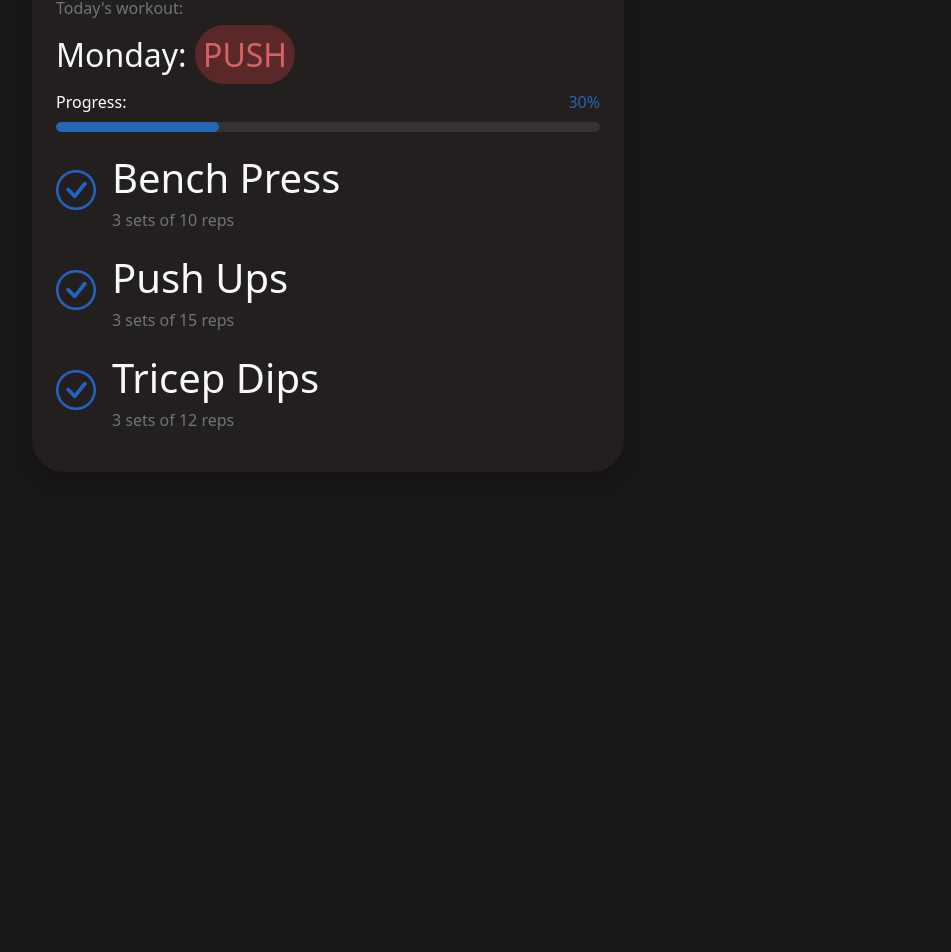
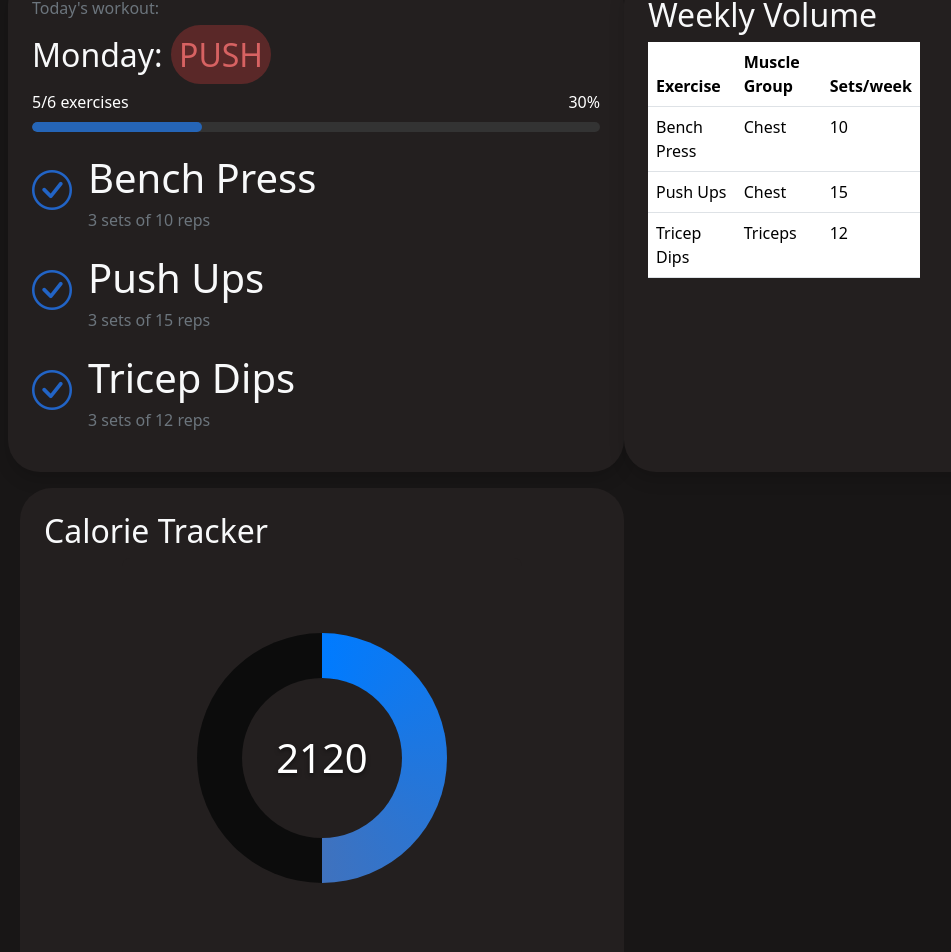
Before and after one commit to nightbomd/WTA, a React (Vite) app in the folder my-app/: page / in a window 1280 px wide. Shown: the part 278-1230 px from the top of the page, without its empty margins (16-967 px from the left). Before the commit the page ends 800 px from the top, so only its background shows below. Built offline with nearby package versions, Linux system fonts and the light colour scheme.

Commit message:
added calorie part

```diff
--- a/my-app/src/App.css
+++ b/my-app/src/App.css
@@ -5,6 +5,8 @@
   --card-bg: #231F1F;
   --span-red: #7a2e2ea2;
   --color-red: #D76262;
+  --color-yellow: #D7B762;
+  --color-green: #62D76A;
 }
 .progress-header {
   display: flex;
--- a/my-app/src/App.jsx
+++ b/my-app/src/App.jsx
@@ -4,6 +4,7 @@ import viteLogo from './assets/vite.svg'
 import heroImg from './assets/hero.png'
 import ProgressBar from './Components/progressBar'
 import './App.css'
+import DonutComponent from './Components/donut'
 
 function App() {
 
@@ -14,11 +15,11 @@ function App() {
           <h1 className="mb-5" style={{ fontSize: 'var(--font-size-header)' }}><span className="text-light mb-4">Welcome,</span> <br /><span style={{ color: 'var(--color-blue)' }}>Marcus!</span></h1>
         </header>
         <main>
-
-          <div style={{ background: 'var(--card-bg)' }} className="card-workout col-sm-12 col-md-6 col-lg-6 rounded-5 shadow p-4">
+          <div className="row g-5">
+            <div style={{ background: 'var(--card-bg)' }} className=" card-workout col-sm-12 col-md-6 col-lg-6 rounded-5 shadow p-4">
               <p className="text-secondary">Today's workout:</p>
               <h2 className="text-light">Monday: <span className="p-2 rounded-5" style={{ background: "var(--span-red)", color: "var(--color-red)" }}>PUSH</span></h2>
-            <ProgressBar value={30} />
+              <ProgressBar text="5/6 exercises" value={30} bg="var(--color-blue)" />
               <div className="exercise-list text-light">
                 <ul className="list-unstyled"> {/* list-unstyled removes default bullet points */}
 
@@ -48,6 +49,61 @@ function App() {
                 </ul>
               </div>
             </div>
+            <div style={{ background: 'var(--card-bg)' }} className="card-workout col-sm-12 col-md-6 col-lg-6 rounded-5 shadow p-4">
+              <h2 className="text-light">Weekly Volume</h2>
+              <div className='row'>
+                <div className="exercise-table col-sm-12 col-md-6 col-lg-6">
+                  <table className="table">
+                    <thead>
+                      <tr>
+                        <th>Exercise</th>
+                        <th>Muscle Group</th>
+                        <th>Sets/week</th>
+                      </tr>
+                    </thead>
+                    <tbody>
+                      <tr>
+                        <td>Bench Press</td>
+                        <td>Chest</td>
+                        <td>10</td>
+                      </tr>
+                      <tr>
+                        <td>Push Ups</td>
+                        <td>Chest</td>
+                        <td>15</td>
+                      </tr>
+                      <tr>
+                        <td>Tricep Dips</td>
+                        <td>Triceps</td>
+                        <td>12</td>
+                      </tr>
+                    </tbody>
+                  </table>
+                </div>
+                <div className="weekly-graph col-sm-12 col-md-6 col-lg-6">
+                  {/* Placeholder for the weekly graph */}
+                </div>
+              </div>
+            </div>
+          </div>
+          <div className="row">
+            <div style={{ background: 'var(--card-bg)' }} className="col-sm-12 col-md-6 col-lg-6 calorie-tracker rounded-5 p-4 mt-3">
+              <h2 className="text-light">Calorie Tracker</h2>
+              <DonutComponent value={2120} bg="var(--color-blue)" />
+              <div className="protein">
+                <h3 className="text-light">Protein: 150g</h3>
+                <ProgressBar text="72/150g" value={75} bg="var(--color-red)" />
+              </div>
+              <div className="carbs">
+                <h3 className="text-light">Carbs: 200g</h3>
+                <ProgressBar text="150/200g" value={65} bg="var(--color-yellow)" />
+              </div>
+               <div className="carbs">
+                <h3 className="text-light">Fats: 48g</h3>
+                <ProgressBar text="16/48g" value={32} bg="var(--color-green)" />
+              </div>
+            </div>
+          </div>
         </main>
       </body>
     </>
--- /dev/null
+++ b/my-app/src/Components/donut.jsx
@@ -0,0 +1,65 @@
+import React from 'react';
+
+export default function DonutComponent({ value }) {
+  // Ensure the value stays between 0 and 100
+  const percentage = Math.min(Math.max(value, 0), 50);
+
+  // Calculate the degree equivalent of the percentage (360 degrees * percentage / 100)
+  const fillDegrees = (percentage / 100) * 360;
+
+  const styles = {
+    outerContainer: {
+      backgroundColor: '#231F1F',
+      width: '400px',
+      height: '400px',
+    },
+    outerCircle: {
+      /* Using conic-gradient to create the fill effect.
+        - The blue fill runs from 0deg up to fillDegrees.
+        - The remaining track becomes the dark background (#0c0c0c) from fillDegrees to 360deg.
+      */
+      background: `conic-gradient(
+        #007bff 0deg,
+        #3f72be 50%,
+        #2c6cc5 ${fillDegrees}deg,
+        #0c0c0c ${fillDegrees}deg 360deg
+      )`,
+      width: '250px',
+      height: '250px',
+      transition: 'background 0.3s ease', // Smooth transition if the value changes dynamically
+    },
+    innerCircle: {
+      backgroundColor: '#231F1F', // Matches the main box to look like a hollow cutout
+      width: '160px',
+      height: '160px',
+      color: '#ffffff',
+      fontSize: '2.5rem',
+      fontWeight: '300',
+      textShadow: '0px 2px 4px rgba(0,0,0,0.5)'
+    }
+  };
+
+  return (
+    <div className="d-flex justify-content-center align-items-center">
+      {/* 1. Main Background Box */}
+      <div
+        style={styles.outerContainer}
+        className="d-flex justify-content-center align-items-center rounded-3"
+      >
+        {/* 2. Outer Ring (Acts as the progress bar track) */}
+        <div
+          style={styles.outerCircle}
+          className="d-flex justify-content-center align-items-center rounded-circle"
+        >
+          {/* 3. Inner Center Circle (Masks the center to form the "donut") */}
+          <div
+            style={styles.innerCircle}
+            className="d-flex justify-content-center align-items-center rounded-circle"
+          >
+            {value}
+          </div>
+        </div>
+      </div>
+    </div>
+  );
+}
--- a/my-app/src/Components/progressBar.jsx
+++ b/my-app/src/Components/progressBar.jsx
@@ -1,15 +1,15 @@
-function ProgressBar({ value }) {
+function ProgressBar({ text, value, bg}) {
   return (
     <div className="progress-container my-3">
       <div className="progress-header">
-        <span>Progress:</span>
-        <span style={{ color: "var(--color-blue)" }}>{value}%</span>
+        <span>{text}</span>
+        <span>{value}%</span>
       </div>
 
       <div className="progress-box">
         <div
           className="progress-bar"
-          style={{ width: `${value}%`, background: "var(--color-blue)" }}
+          style={{ width: `${value}%`, background: bg }}
         />
       </div>
     </div>
```
Lines whose indentation alone changed are shown as unchanged.
